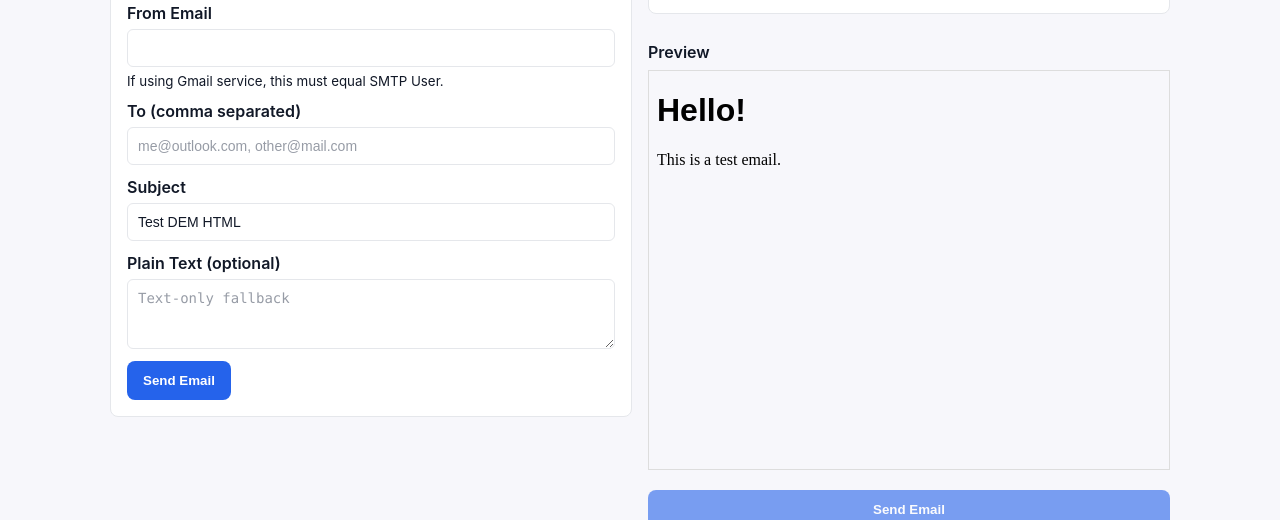
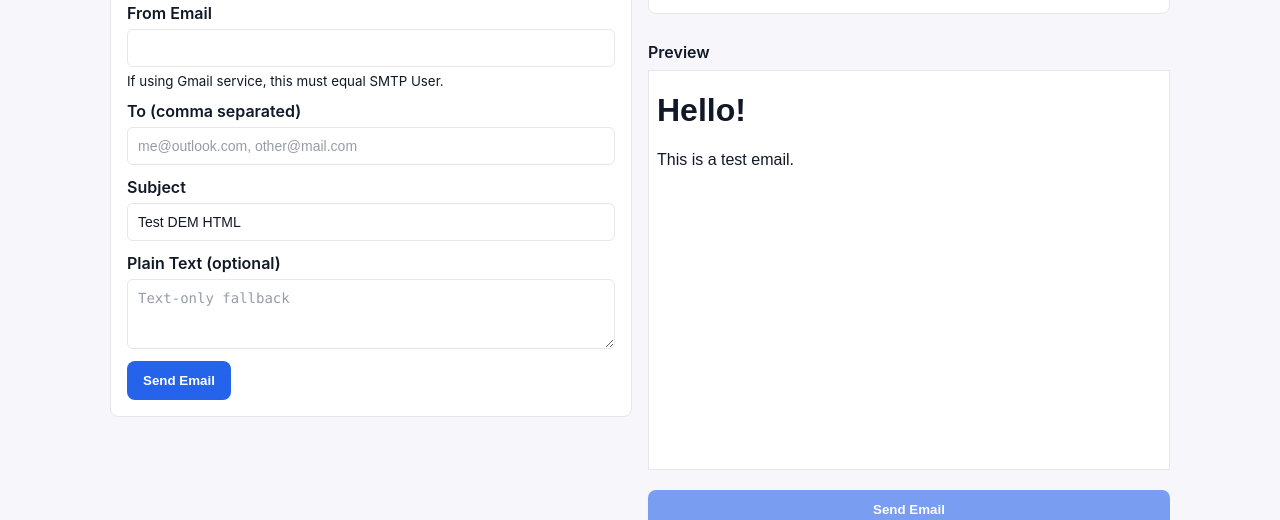
Before and after one commit to emmegray/mail-sender, a React (Vite) app in the folder frontend/: page / in a window 1280 px wide. Shown: the part 585-1105 px from the top of the page. Built offline with nearby package versions, Linux system fonts and the light colour scheme; no server answers.

Commit message:
Fix color text for Preview in dark mode

```diff
--- a/frontend/src/App.jsx
+++ b/frontend/src/App.jsx
@@ -56,6 +56,14 @@ export default function App() {
 
   const toggleTheme = () => {
     setTheme(prev => prev === 'light' ? 'dark' : 'light');
+  };
+
+  // Inietta CSS di styling nel preview basato sul tema
+  const getStyledHtml = (htmlContent) => {
+    const styles = theme === 'dark'
+      ? `<style>body { background: #1e293b; color: #f1f5f9; font-family: Arial, sans-serif; }</style>`
+      : `<style>body { background: #ffffff; color: #111827; font-family: Arial, sans-serif; }</style>`;
+    return styles + htmlContent;
   };
 
   const update = (patch) => {
@@ -136,8 +144,8 @@ export default function App() {
             <iframe
               title="email-preview"
               sandbox="allow-same-origin allow-scripts"
-              srcDoc={html}
-              style={{ width: '100%', height: 400, border: '1px solid #ddd' }}
+              srcDoc={getStyledHtml(html)}
+              style={{ width: '100%', height: 400, border: `1px solid var(--border)` }}
             />
           </div>
 
```
